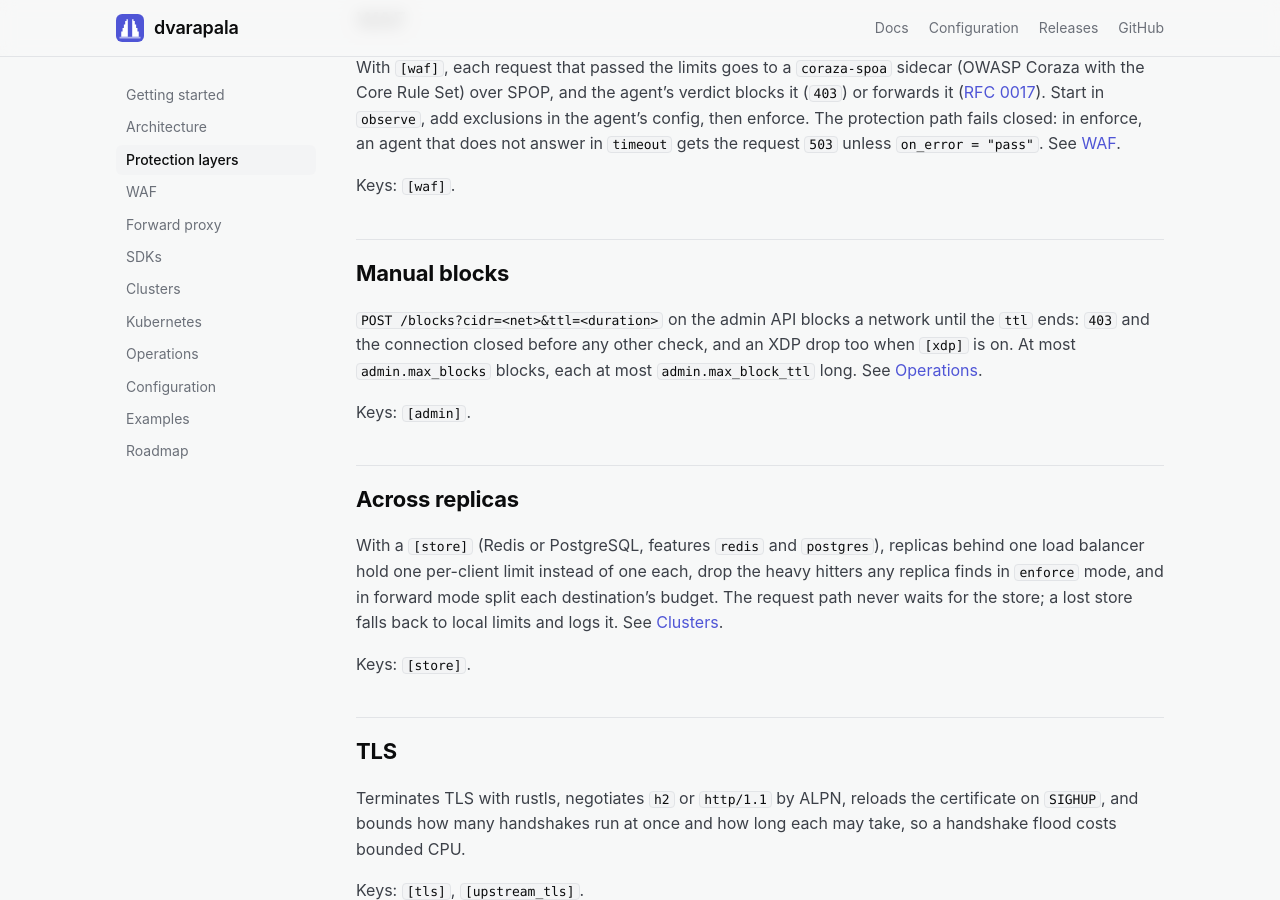
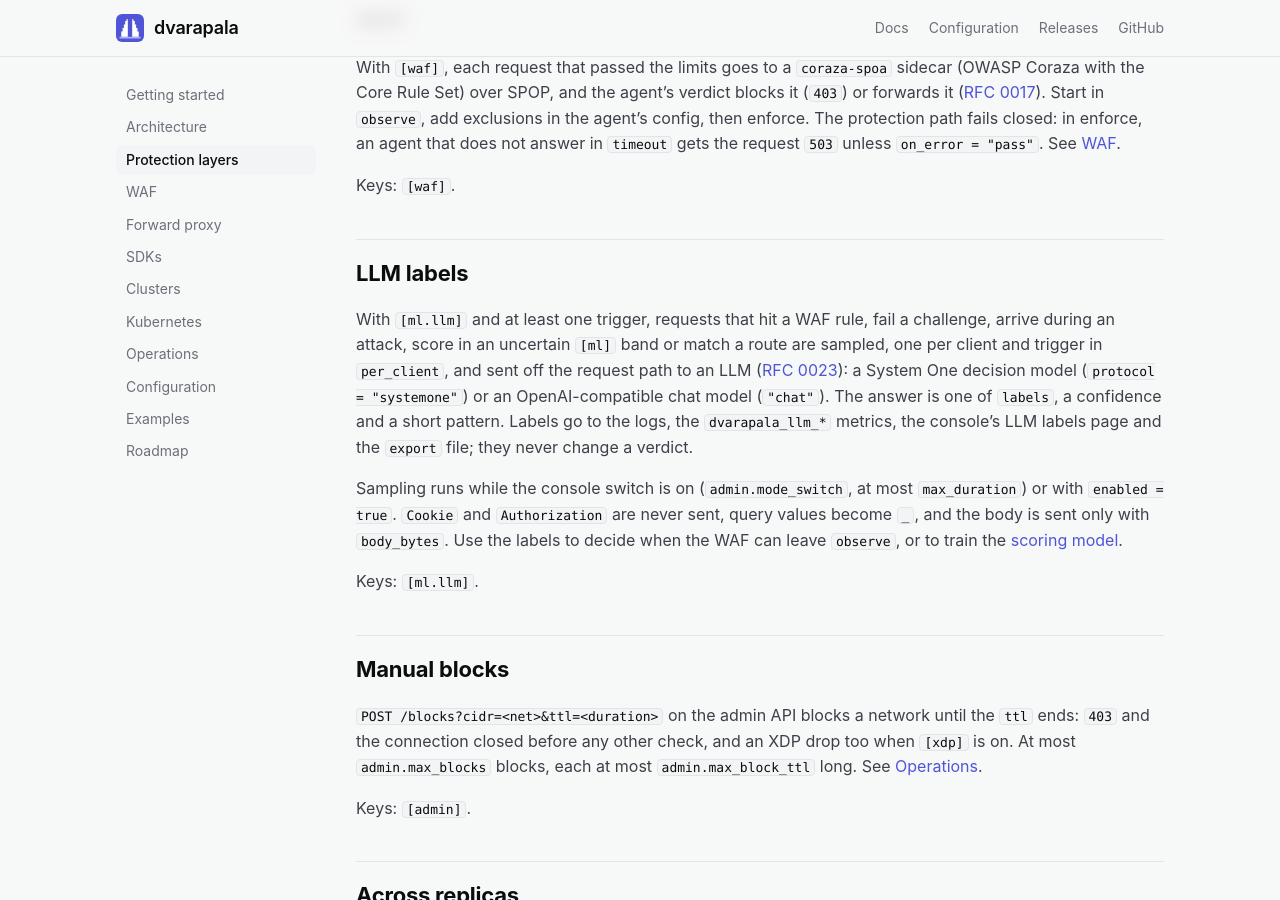
Before and after one commit to franzramadhan/dvarapala, a Jekyll site: the page built from site/docs/protection.md, in a window 1280 px wide and 900 px high, scrolled down 4587 px. Built offline with Jekyll 4.4.1, drawn with Linux system fonts in a browser that asks for light colours.

```diff
--- a/sdk/js/package.json
+++ b/sdk/js/package.json
@@ -1,6 +1,6 @@
 {
   "name": "dvarapala",
-  "version": "0.15.1",
+  "version": "0.16.0",
   "description": "In-process rate limit, flood detection and connection limits from the dvarapala gateway (RFC 0008)",
   "license": "MIT",
   "repository": "github:franzramadhan/dvarapala",
--- a/sdk/python/pyproject.toml
+++ b/sdk/python/pyproject.toml
@@ -5,7 +5,7 @@ build-backend = "setuptools.build_meta"
 [project]
 name = "dvarapala"
 description = "In-process rate limit, flood detection and connection limits from the dvarapala gateway (RFC 0008)"
-version = "0.15.1"
+version = "0.16.0"
 requires-python = ">=3.10"
 license = "MIT"
 dependencies = []
--- a/site/docs/protection.md
+++ b/site/docs/protection.md
@@ -217,6 +217,26 @@ See [WAF](waf.html).
 
 Keys: [`[waf]`](configuration.html#waf).
 
+## LLM labels
+
+With `[ml.llm]` and at least one trigger, requests that hit a WAF rule,
+fail a challenge, arrive during an attack, score in an uncertain `[ml]`
+band or match a route are sampled, one per client and trigger in
+`per_client`, and sent off the request path to an LLM ([RFC 0023](https://github.com/franzramadhan/dvarapala/blob/main/rfc/0023-llm-labels.md)):
+a System One decision model (`protocol = "systemone"`) or an
+OpenAI-compatible chat model (`"chat"`). The answer is one of `labels`,
+a confidence and a short pattern. Labels go to the logs, the
+`dvarapala_llm_*` metrics, the console's LLM labels page and the
+`export` file; they never change a verdict.
+
+Sampling runs while the console switch is on (`admin.mode_switch`, at
+most `max_duration`) or with `enabled = true`. `Cookie` and
+`Authorization` are never sent, query values become `_`, and the body is
+sent only with `body_bytes`. Use the labels to decide when the WAF can
+leave `observe`, or to train the [scoring model](#scoring-model).
+
+Keys: [`[ml.llm]`](configuration.html#mlllm).
+
 ## Manual blocks
 
 `POST /blocks?cidr=<net>&ttl=<duration>` on the admin API blocks a
--- a/site/index.html
+++ b/site/index.html
@@ -73,7 +73,8 @@
         <div class="card"><span class="tag">RFC 0020</span><h3>OIDC through Cloudflare Access</h3><p>Console login trusts the issuer's verified email when it sends no <code>email_verified</code> claim, as Cloudflare Access does. Off by default, and an explicit <code>false</code> still denies.</p></div>
         <div class="card"><span class="tag">RFC 0021</span><h3>Console views</h3><p>See the running config with secrets redacted, the WAF rules that matched and the agent's rule files, and a health page per layer. Switch detection or the WAF between observe and enforce until the next reload, when <code>admin.mode_switch</code> allows it.</p></div>
         <div class="card"><span class="tag">RFC 0022</span><h3>Traffic history</h3><p>The overview graph comes back after a reload or in a new tab: the gateway keeps the last 15 minutes in memory. With <code>history.persist</code>, per-minute rows in the PostgreSQL store survive restarts, add up the replicas and go back up to 7 days.</p></div>
-        <div class="card"><span class="tag">metrics</span><h3>Prometheus metrics</h3><p>Verdicts, detection state, challenges, connection limits, tunnels, HTTP/2, QUIC, the store, XDP and the WAF on a separate listener, so you can watch before you enforce.</p></div>
+        <div class="card"><span class="tag">RFC 0023</span><h3>LLM labels</h3><p>Turn on sampling from the console for a while: requests that hit a WAF rule, fail a challenge or arrive during an attack go, redacted and off the request path, to an LLM that answers a label such as scanner or credential stuffing. Labels feed logs, metrics and a training file for your own model; they never change a verdict.</p></div>
+        <div class="card"><span class="tag">metrics</span><h3>Prometheus metrics</h3><p>Verdicts, detection state, challenges, connection limits, tunnels, HTTP/2, QUIC, the store, XDP, the WAF and the LLM labels on a separate listener, so you can watch before you enforce.</p></div>
       </div>
     </div>
   </section>
```
Also changed, not shown: Cargo.toml (+9 -9 lines), ROADMAP.md (+1 -1 lines), rfc/0023-llm-labels.md (+2 -2 lines), site/docs/index.md (+7 -0 lines), CHANGELOG.md, README.md, 3 other files.
